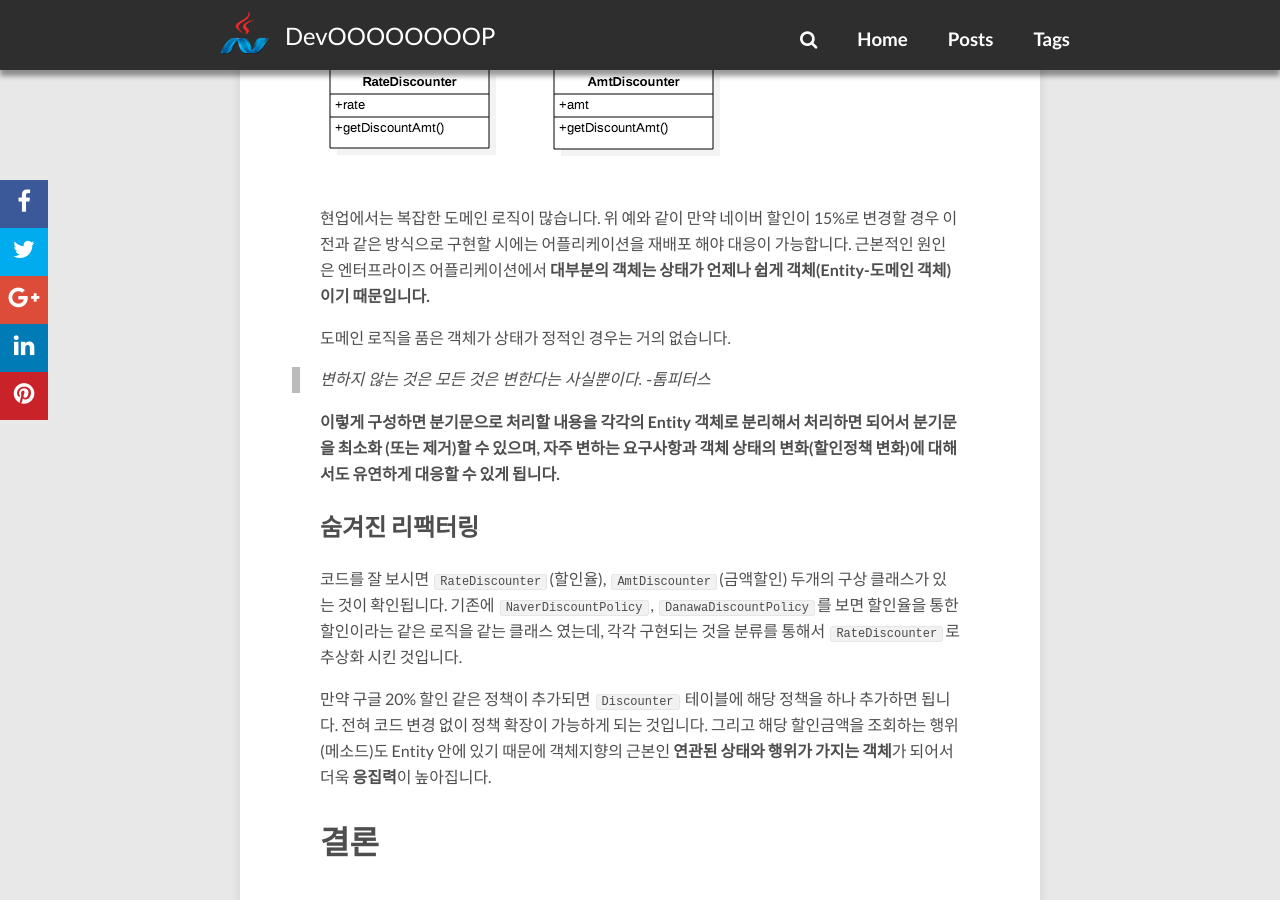
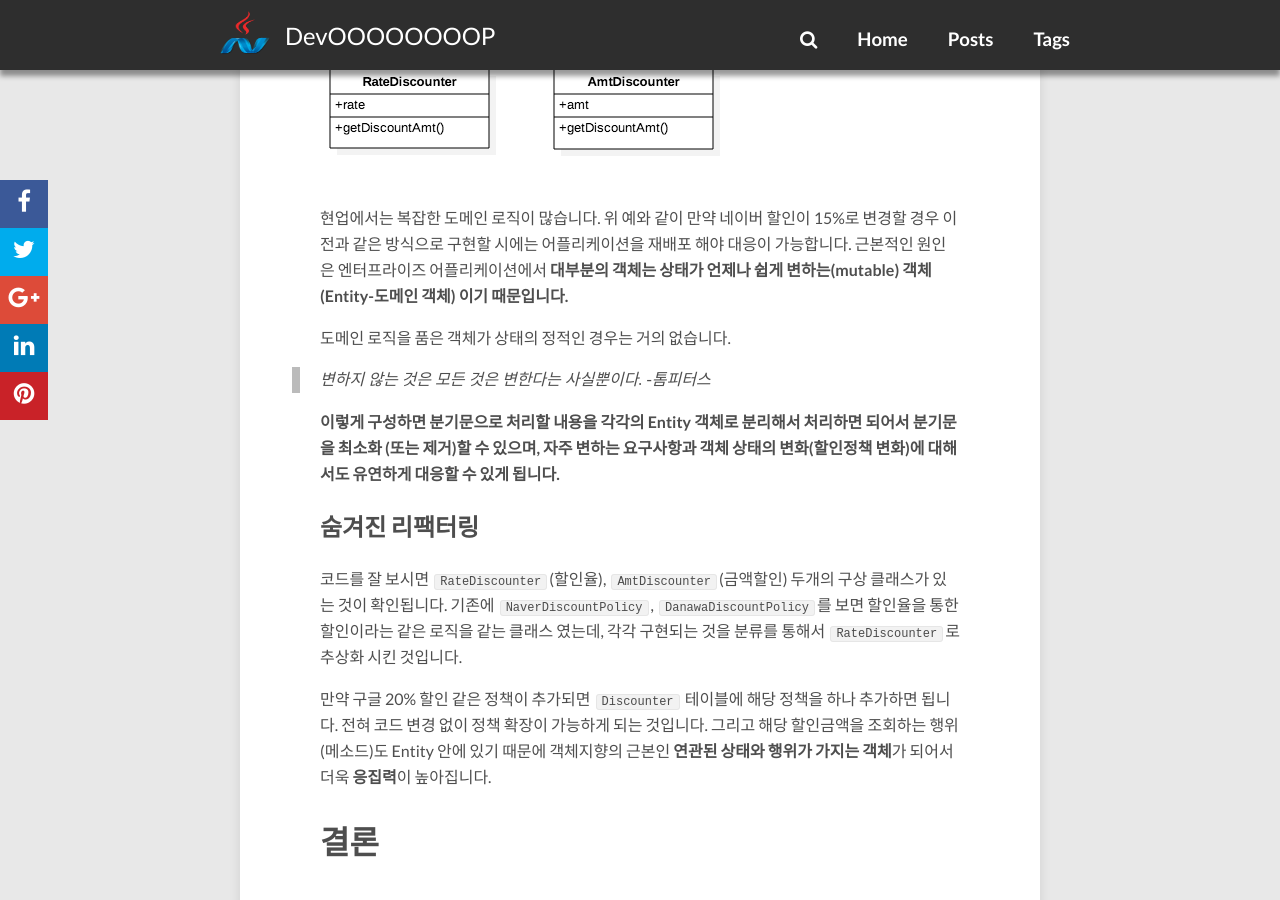
Before and after one commit to redutan/redutan.github.io, a Jekyll site: the page built from _posts/2016/2016-03-31-anti-oop-if.markdown, in a window 1280 px wide and 900 px high, scrolled down 12074 px. Built offline with Jekyll 4.4.1, drawn with Linux system fonts in a browser that asks for light colours; nearby versions of some CDN libraries; comment, search, counter and statistics services are not loaded.

Commit message:
포스팅 오타 수정

```diff
--- a/_posts/2016/2016-03-31-anti-oop-if.markdown
+++ b/_posts/2016/2016-03-31-anti-oop-if.markdown
@@ -556,9 +556,9 @@ public class PaymentService {
 
 현업에서는 복잡한 도메인 로직이 많습니다. 위 예와 같이 만약 네이버 할인이 15%로 변경할 경우
 이전과 같은 방식으로 구현할 시에는 어플리케이션을 재배포 해야 대응이 가능합니다. 근본적인 원인은
-엔터프라이즈 어플리케이션에서 **대부분의 객체는 상태가 언제나 쉽게 객체(Entity-도메인 객체) 이기 때문입니다.**
+엔터프라이즈 어플리케이션에서 **대부분의 객체는 상태가 언제나 쉽게 변하는(mutable) 객체(Entity-도메인 객체) 이기 때문입니다.**
 
-도메인 로직을 품은 객체가 상태가 정적인 경우는 거의 없습니다.
+도메인 로직을 품은 객체가 상태의 정적인 경우는 거의 없습니다.
 
 > 변하지 않는 것은 모든 것은 변한다는 사실뿐이다. -톰피터스
 
```
